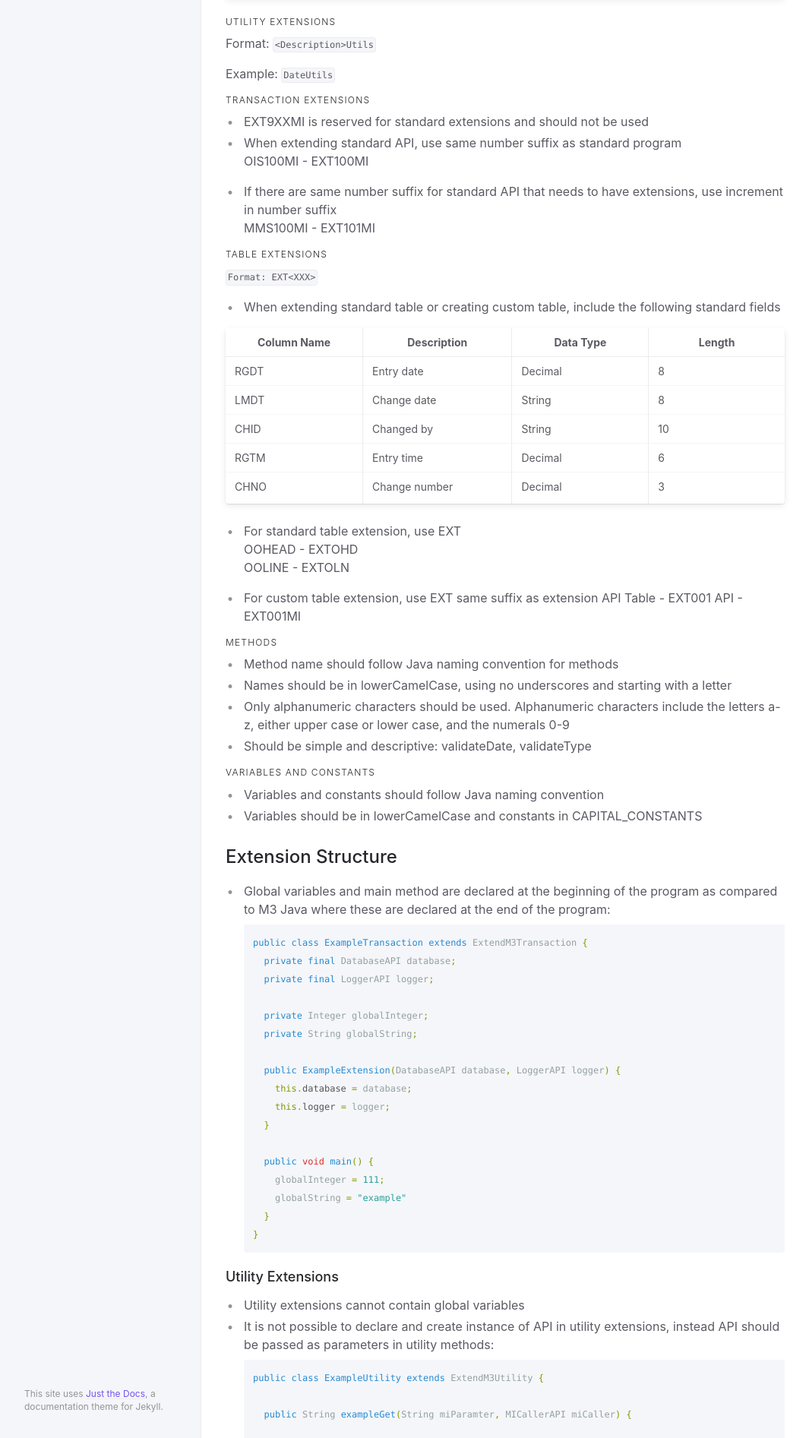
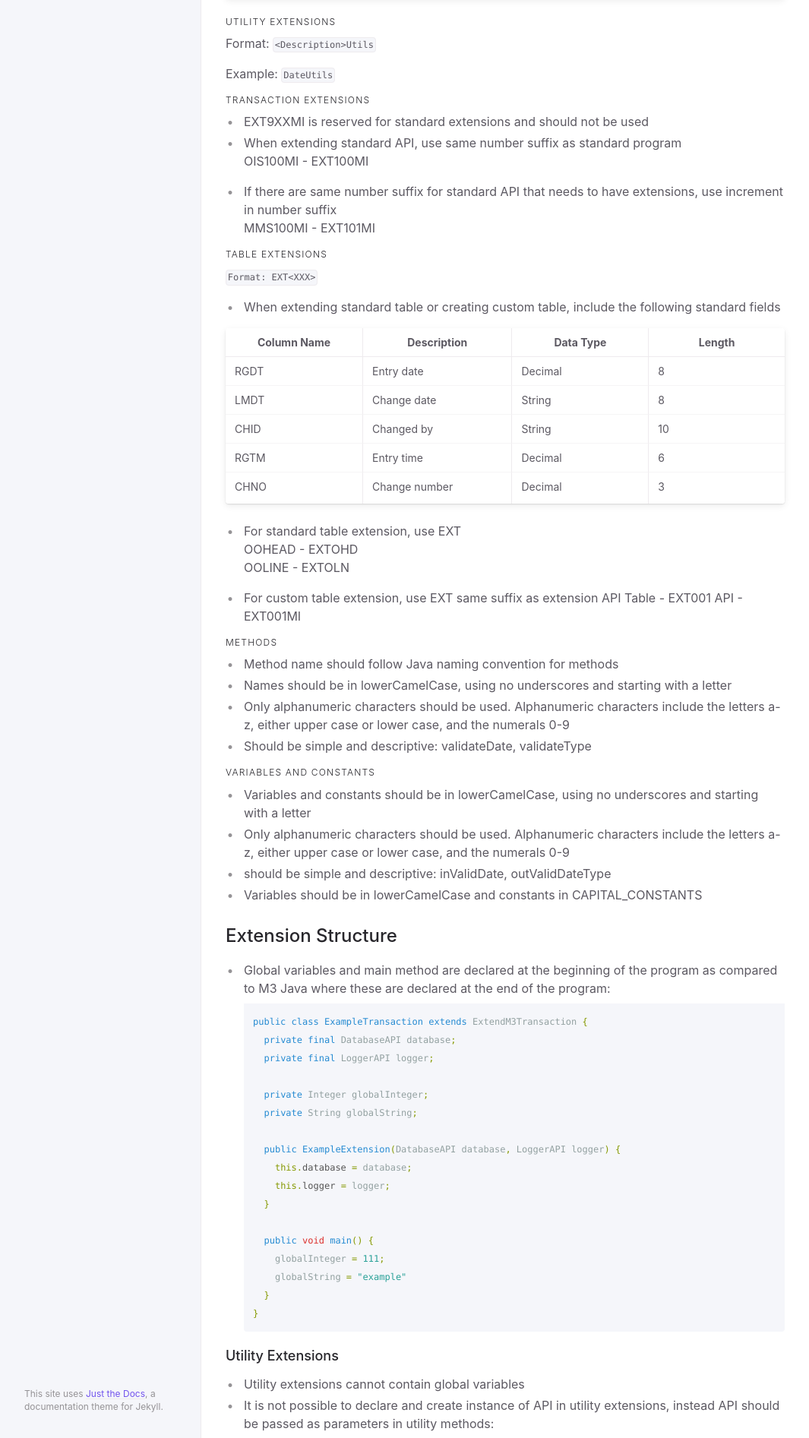
Before and after one commit to infor-cloud/xtendm3, a Jekyll site: the page built from docs/documentation/programming-standard.md, in a window 1280 px wide. Shown: the part 3107-5000 px from the top of the page at 76% size, without its empty margins (107-1172 px from the left). Built offline with Jekyll 4.4.1, drawn with Linux system fonts in a browser that asks for light colours.

Commit message:
Update programming-standard.md as per Reylan Reyes
Updated descriptions in section Variables and Constants as per Reylan Reyes

```diff
--- a/docs/documentation/programming-standard.md
+++ b/docs/documentation/programming-standard.md
@@ -140,7 +140,9 @@ validateDate,
 validateType
 
 #### Variables and Constants
-- Variables and constants should follow Java naming convention
+- Variables and constants should be in lowerCamelCase, using no underscores and starting with a letter
+- Only alphanumeric characters should be used. Alphanumeric characters include the letters a-z, either upper case or lower case, and the numerals 0-9
+- should be simple and descriptive: inValidDate, outValidDateType
 - Variables should be in lowerCamelCase and constants in CAPITAL_CONSTANTS
 
 ## Extension Structure
```
